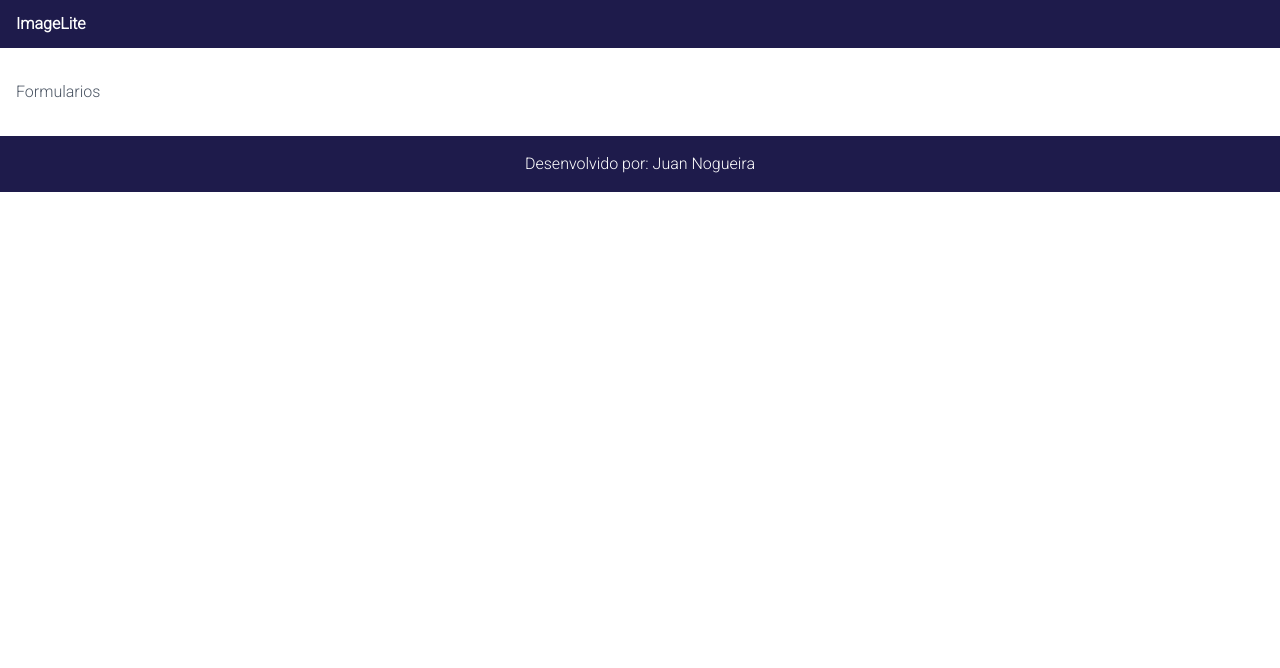
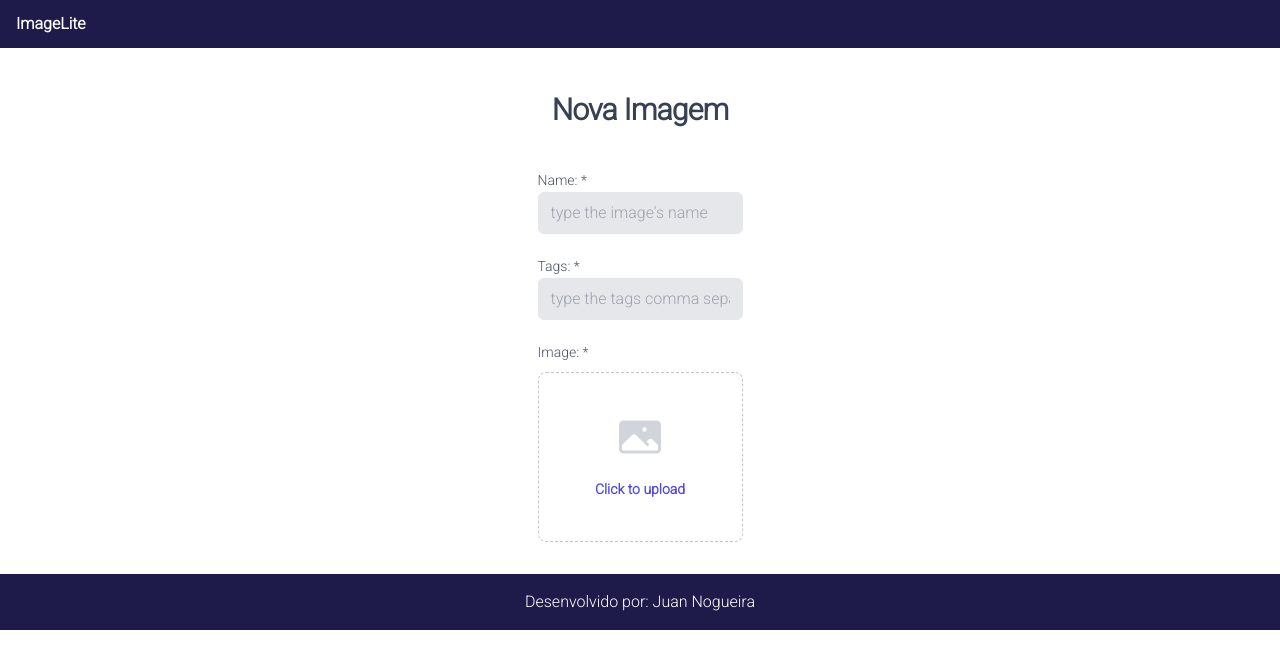
Before and after one commit to nxjuan/imageLiteApi, a Next.js app in the folder View/: page /formulario in a window 1280 px wide. Shown: the top 668 px of the page. Built offline with nearby package versions, Linux system fonts and the light colour scheme.

Commit message:
form 'add image' updated

```diff
--- a/View/src/app/formulario/page.tsx
+++ b/View/src/app/formulario/page.tsx
@@ -1,9 +1,41 @@
-import { Template } from '@/components'
+import { InputText, Template } from '@/components'
 
 export default function Formulario(){
     return (
         <Template>
-            <h1 className="text-gray-600">Formularios</h1>
+            <section className='flex flex-col items-center justfy-center my-5'>
+                <h5 className='mt-3 mb-10 text-3xl font-extrabold tracking-tight text-translate-900 text-gray-700'>Nova Imagem</h5>
+                <form action="">
+                    <div className='grid grid-cols-1'>
+                        <label className='block text-sm font-medium leading-6 text-gray-600'>Name: *</label>
+                        <InputText placeHolder="type the image's name"/>
+                    </div>
+
+                    <div className='mt-5 grid grid-cols-1'>
+                        <label className='block text-sm font-medium leading-6 text-gray-600'>Tags: *</label>
+                        <InputText placeHolder="type the tags comma separated"/>
+                    </div>
+
+                    <div className='mt-5 grid grid-cols-1'>
+                        <label className='block text-sm font-medium leading-6 text-gray-600'>Image: *</label>
+                        <div className='mt-2 flex justify-center rounded-lg  border border-dashed border-gray-900/25 px-6 py-10'>
+                            <div className='text-center'>
+                            <svg className="mx-auto h-12 w-12 text-gray-300" viewBox="0 0 24 24" fill="currentColor" aria-hidden="true">
+                                <path fill-rule="evenodd" d="M1.5 6a2.25 2.25 0 012.25-2.25h16.5A2.25 2.25 0 0122.5 6v12a2.25 2.25 0 01-2.25 2.25H3.75A2.25 2.25 0 011.5 18V6zM3 16.06V18c0 .414.336.75.75.75h16.5A.75.75 0 0021 18v-1.94l-2.69-2.689a1.5 1.5 0 00-2.12 0l-.88.879.97.97a.75.75 0 11-1.06 1.06l-5.16-5.159a1.5 1.5 0 00-2.12 0L3 16.061zm10.125-7.81a1.125 1.125 0 112.25 0 1.125 1.125 0 01-2.25 0z" clip-rule="evenodd" />
+                                </svg>
+                                <div className='mt-4 flex text-sm leading-6 text-gray-600'>
+                                    <label className='relative cursor-pointer rounded-md bg-white font-semibold text-indigo-600'>
+                                        <span className=''>
+                                            Click to upload
+                                        </span>
+                                        <input type='file' className='sr-only'/>
+                                    </label>
+                                </div>
+                            </div>
+                        </div>
+                    </div>
+                </form>
+            </section>
         </Template>
     )
 
```
